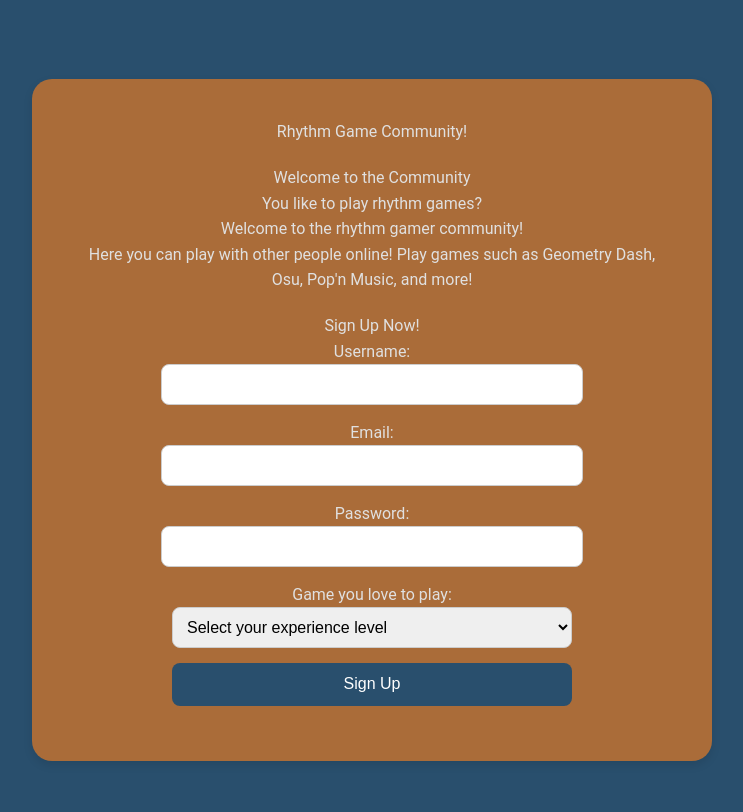
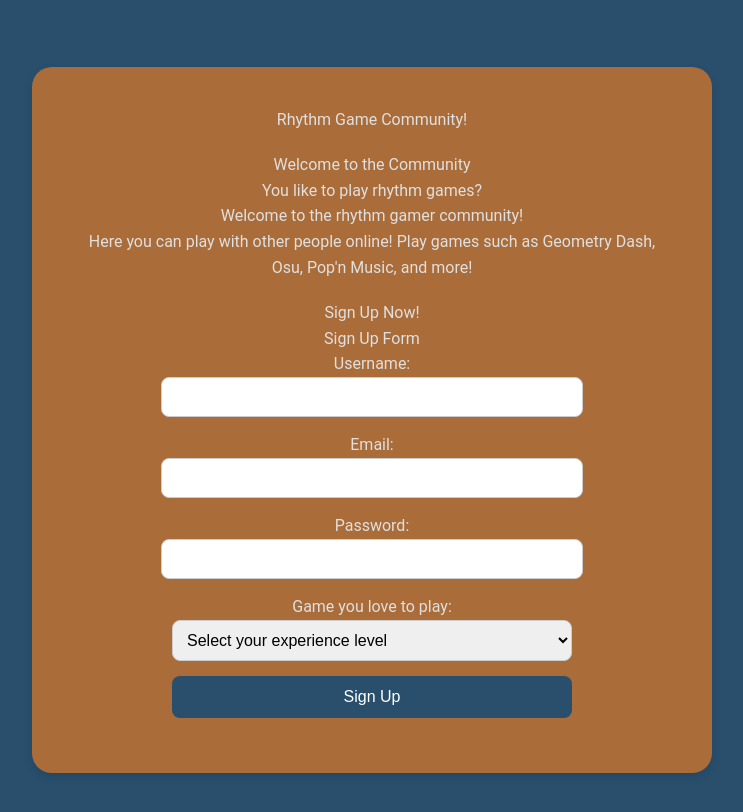
Before and after one commit to LThomas1504/project1_362, a plain HTML site: page index.html in a window 1280 px wide. Shown: the whole page, without its empty margins (268-1011 px from the left). Drawn offline with Linux system fonts and the light colour scheme.

Commit message:
fixing html

```diff
--- a/index.html
+++ b/index.html
@@ -22,6 +22,7 @@
             </section>
             <h2>Sign Up Now!</h2>
             <section id="form">
+                <h3>Sign Up Form</h3>
                 <form id="signup-form" action="#">
                     <label for="username">Username:</label>
                     <input type="text" id="username" name="username" required>
```
